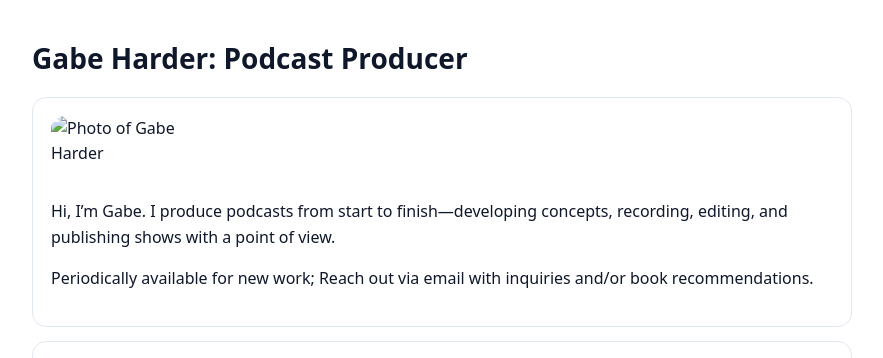
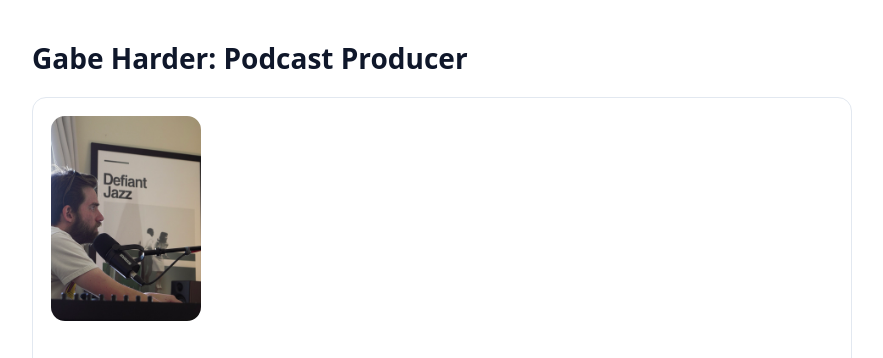
Before and after one commit to gabeltonn/website, a plain HTML site: page index.html in a window 1280 px wide. Shown: the top 358 px of the page, without its empty margins (198-1081 px from the left). Drawn offline with Linux system fonts and the light colour scheme.

Commit message:
Update index.html

```diff
--- a/index.html
+++ b/index.html
@@ -36,7 +36,7 @@
     </header>
 
     <section id="bio" class="card">
-      <img src="your-photo.jpg" alt="Photo of Gabe Harder" class="photo" />
+      <img src="gabe-site.jpeg" alt="Photo of Gabe Harder" class="photo" />
       <p>Hi, I’m Gabe. I produce podcasts from start to finish—developing concepts, recording, editing, and publishing shows with a point of view.</p>
       <p>Periodically available for new work; Reach out via email with inquiries and/or book recommendations.</p>
     </section>
```
